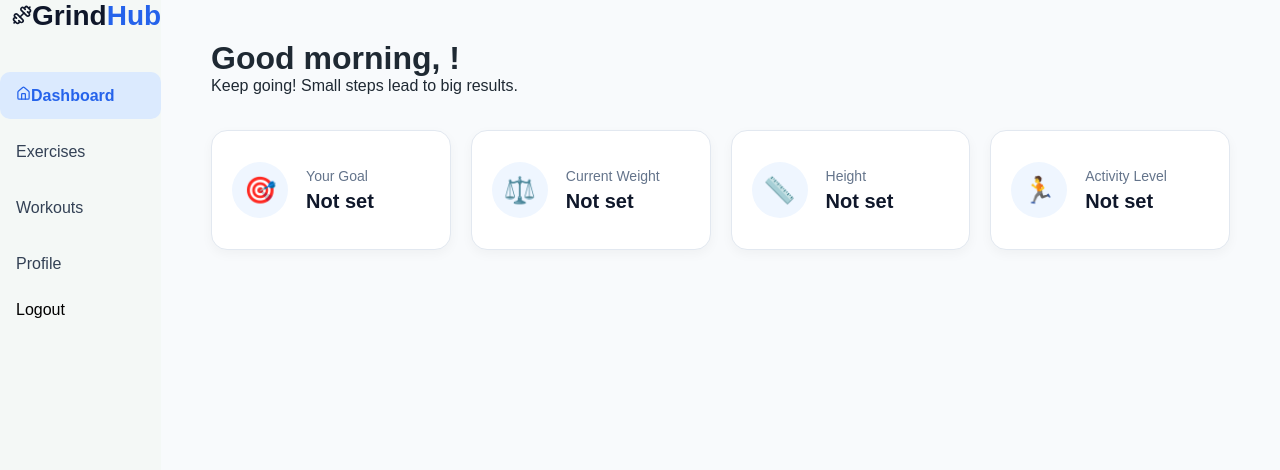
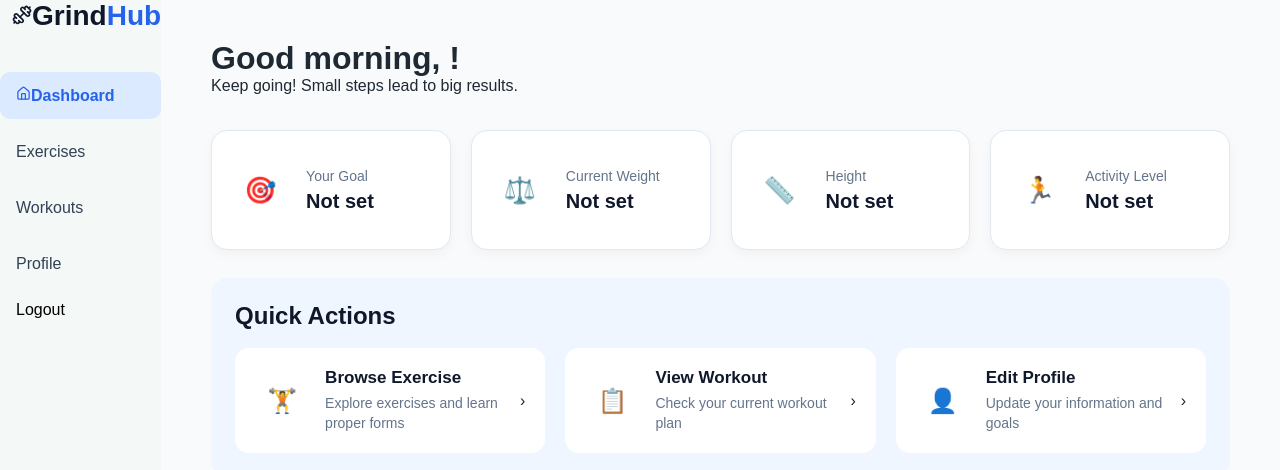
Before and after one commit to LordKN/HealthApp, a React app in the folder frontend/: page /client/dashboard in a window 1280 px wide. Shown: the top 470 px of the page. Built offline with nearby package versions, Linux system fonts and the light colour scheme; no server answers; the HTML template or start-up script is replaced by a standard one.

Commit message:
feat: Add quick actions grid

```diff
--- a/frontend/src/assets/css/ClientDashboard.css
+++ b/frontend/src/assets/css/ClientDashboard.css
@@ -7,40 +7,6 @@
   flex: 1;
   padding: 40px 50px;
   background-color: #f8fafc;
-}
-
-.client-stats {
-  display: grid;
-  grid-template-columns: repeat(4, 1fr);
-  gap: 20px;
-
-  margin-top: 40px;
-}
-
-.stat-card {
-  display: flex;
-  align-items: center;
-  gap: 18px;
-
-  padding: 24px;
-
-  background-color: white;
-  border: 1px solid #e2e8f0;
-  border-radius: 16px;
-}
-
-.stat-icon {
-  width: 56px;
-  height: 56px;
-
-  display: flex;
-  align-items: center;
-  justify-content: center;
-
-  background-color: #eff6ff;
-  border-radius: 50%;
-
-  font-size: 24px;
 }
 
 .stat-info p {
@@ -92,3 +58,80 @@
   border-radius: 50%;
   font-size: 26px;
 }
+
+.quick-actions-section {
+  margin-top: 28px;
+  padding: 24px;
+
+  background-color: #eff6ff;
+  border-radius: 16px;
+}
+
+.quick-actions-section h2 {
+  margin: 0 0 18px;
+
+  font-size: 24px;
+  color: #0f172a;
+}
+
+.quick-actions {
+  display: grid;
+  grid-template-columns: repeat(3, 1fr);
+  gap: 20px;
+}
+
+.quick-action {
+  display: flex;
+  align-items: center;
+  gap: 16px;
+
+  padding: 20px;
+
+  background-color: white;
+  border-radius: 14px;
+
+  text-decoration: none;
+  color: inherit;
+
+  transition:
+    transform 0.2s ease,
+    box-shadow 0.2s ease;
+}
+
+.quick-action:hover {
+  transform: translateY(-2px);
+  box-shadow: 0 6px 16px rgba(0, 0, 0, 0.08);
+}
+
+.quick-action-icon {
+  width: 54px;
+  height: 54px;
+
+  flex-shrink: 0;
+
+  display: flex;
+  align-items: center;
+  justify-content: center;
+
+  border-radius: 50%;
+  font-size: 24px;
+}
+
+.quick-action-info {
+  flex: 1;
+}
+
+.quick-action-info h3 {
+  margin: 0 0 6px;
+
+  font-size: 17px;
+  color: #0f172a;
+}
+
+.quick-action-info p {
+  margin: 0;
+
+  color: #64748b;
+  font-size: 14px;
+  line-height: 1.4;
+}
--- a/frontend/src/pages/client/ClientDashboard.jsx
+++ b/frontend/src/pages/client/ClientDashboard.jsx
@@ -5,6 +5,7 @@ import { useEffect } from "react";
 import { getCurrentClient } from "../../services/api.js";
 import { useAuth } from "../../context/AuthContext.jsx";
 import StatCard from "./StatCard.jsx";
+import QuickActions from "./QuickActions.jsx";
 
 function formatEnum(value) {
   if (!value) return "Not set";
@@ -49,6 +50,7 @@ export default function ClientDashboard() {
       <main className="dashboard-content">
         <h1>Good morning, {client?.name}!</h1>
         <p>Keep going! Small steps lead to big results.</p>
+
         <div className="client-stats">
           <StatCard
             icon="🎯"
@@ -74,6 +76,33 @@ export default function ClientDashboard() {
             value={formatEnum(client?.activityLevel)}
           />
         </div>
+
+        <section className="quick-actions-section">
+          <h2>Quick Actions</h2>
+
+          <div className="quick-actions">
+            <QuickActions
+              icon="🏋️"
+              title="Browse Exercise"
+              description="Explore exercises and learn proper forms"
+              to="/client/exercises"
+            />
+
+            <QuickActions
+              icon="📋"
+              title="View Workout"
+              description="Check your current workout plan"
+              to="/client/workouts"
+            />
+
+            <QuickActions
+              icon="👤"
+              title="Edit Profile"
+              description="Update your information and goals"
+              to="/client/profile"
+            />
+          </div>
+        </section>
       </main>
     </div>
   );
--- /dev/null
+++ b/frontend/src/pages/client/QuickActions.jsx
@@ -0,0 +1,16 @@
+import { Link } from "react-router-dom";
+
+export default function QuickActions({ icon, title, description, to }) {
+  return (
+    <Link to={to} className="quick-action">
+      <div className="quick-action-icon">{icon}</div>
+
+      <div className="quick-action-info">
+        <h3>{title}</h3>
+        <p>{description}</p>
+      </div>
+
+      <span className="quick-action-arrow">›</span>
+    </Link>
+  );
+}
```
